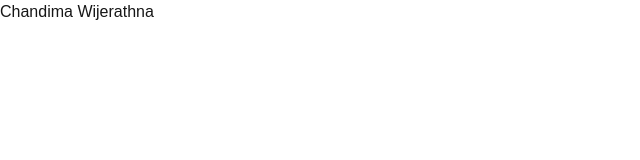
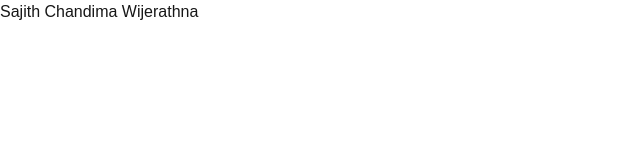
Before and after one commit to Chandima0406/next.js-practice, a Next.js app: page /name in a window 1280 px wide. Shown: the top 160 px of the page, without its empty margins (0-640 px from the left). Built offline with nearby package versions, Linux system fonts and the light colour scheme.

Commit message:
Alternative with Fragment

```diff
--- a/src/app/name/page.tsx
+++ b/src/app/name/page.tsx
@@ -1,3 +1,7 @@
 export default function page() {
-  return <div>Chandima Wijerathna</div>;
+  return (
+    <div>
+      <h1>Sajith Chandima Wijerathna</h1>
+    </div>
+  );
 }
```
